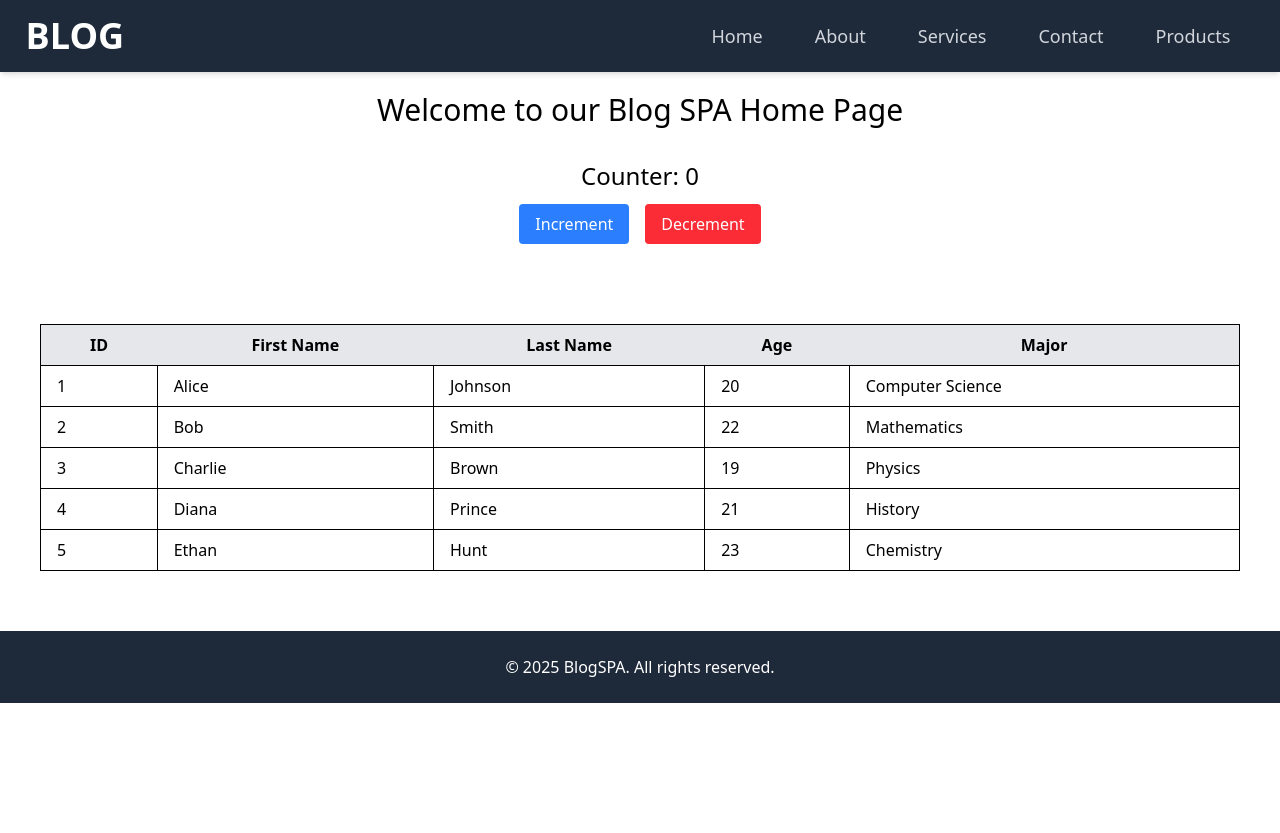
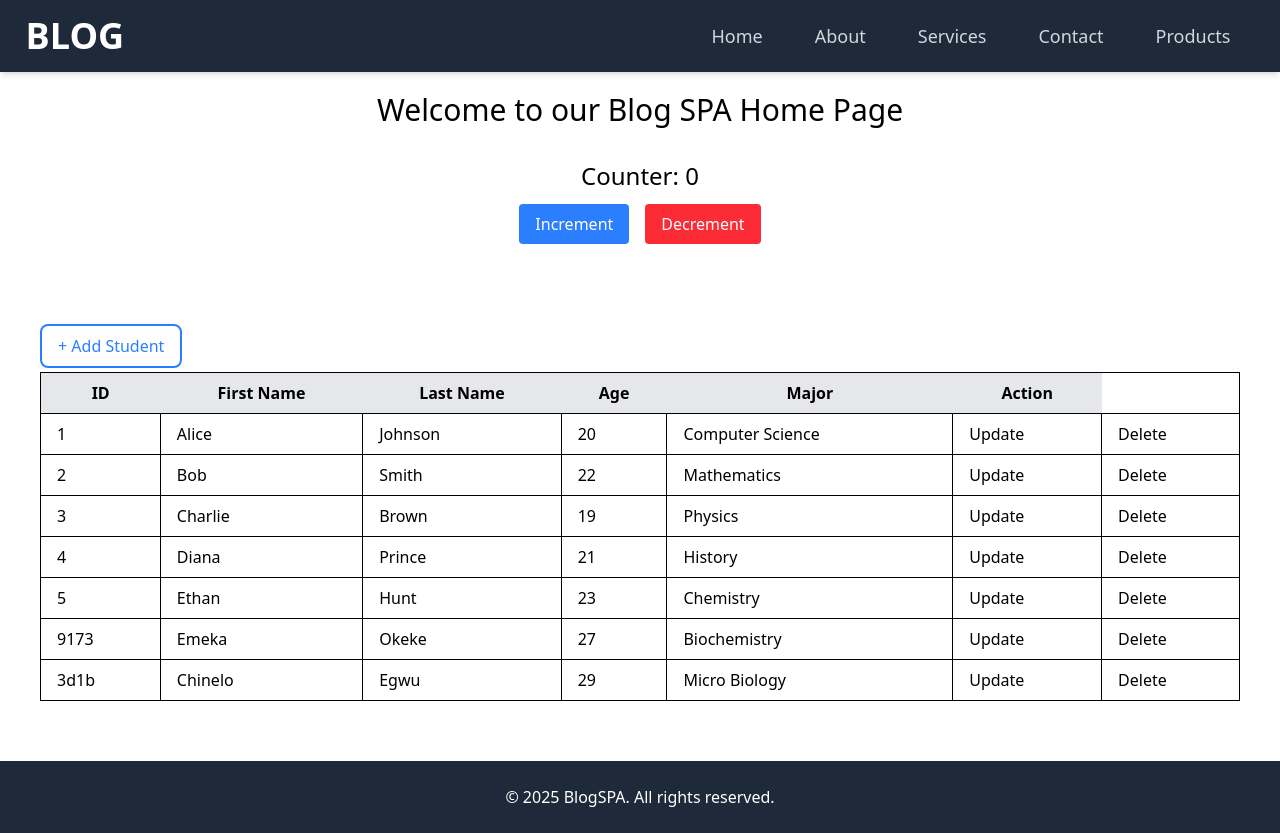
Before and after one commit to cenphilips/static-page, a React (Vite) app in the folder React/blogSPA/: page / in a window 1280 px wide. Before the commit the page ends 800 px from the top, so only its background shows below. Built offline with nearby package versions, Linux system fonts and the light colour scheme; data requests are answered from the project's data file.

Commit message:
post data to the json server

```diff
--- a/React/blogSPA/data/db.json
+++ b/React/blogSPA/data/db.json
@@ -34,6 +34,20 @@
       "lastname": "Hunt",
       "age": 23,
       "major": "Chemistry"
+    },
+    {
+      "id": "9173",
+      "firstname": "Emeka",
+      "lastname": "Okeke",
+      "age": 27,
+      "major": "Biochemistry"
+    },
+    {
+      "id": "3d1b",
+      "firstname": "Chinelo",
+      "lastname": "Egwu",
+      "age": 29,
+      "major": "Micro Biology"
     }
   ],
   "Courses": [
@@ -67,7 +81,6 @@
       "title": "Organic Chemistry",
       "credits": 4
     }
-
   ],
   "Products": [
     {
@@ -87,7 +100,6 @@
       "name": "Smartwatches",
       "price": "$150",
       "vendor": "Samsung"
-
     },
     {
       "id": 4,
@@ -106,7 +118,6 @@
       "name": "Printable Fabric",
       "price": "$20",
       "vendor": "Joann"
-
     },
     {
       "id": 7,
@@ -125,7 +136,6 @@
       "name": "Energy Drinks",
       "price": "$2",
       "vendor": "Monster"
-
     },
     {
       "id": 10,
--- /dev/null
+++ b/React/blogSPA/src/AddStudent.jsx
@@ -0,0 +1,128 @@
+import React, { useState } from 'react'
+import { useNavigate } from 'react-router-dom'
+
+const AddStudent = () => {
+  const [firstName, setFirstName] = useState('')
+  const [lastName, setLastName] = useState('')
+  const [dob, setDob] = useState('')
+  const [major, setMajor] = useState('')
+  const [errMsg, setErrMsg] = useState('')
+  const [succ, setSucc] = useState('')
+  const navigate = useNavigate()
+
+  const handleSubmit = async (e) => {
+    e.preventDefault()
+    try{
+        if (!firstName || !lastName || !dob || !major) {
+          setErrMsg('Please fill in all fields')
+        }else{
+            const age = new Date().getFullYear() - new Date(dob).getFullYear();
+            const newStudent = {
+                firstname: firstName,
+                lastname: lastName,
+                age,
+                major
+            };
+            const res = await fetch('http://localhost:3000/Students', {
+                method: 'POST',
+                headers: {
+                    'Content-Type': 'application/json'
+                },
+                body: JSON.stringify(newStudent)
+            })
+            if(!res.ok) {
+                throw new Error("Failed to add user")
+            }
+            // const data = await res.json();
+            setSucc('Student added successfully');
+            setTimeout(() => {
+                navigate('/')
+            }, 5000)
+        }
+
+    }catch (error) {
+        setErrMsg(`Error: ${error.message}`)
+    }
+  }
+
+  return (
+    <div className='h-screen'>
+      <h1 className='text-3xl text-center mt-10'>Add Student Page</h1>
+      <div>
+        <form
+          onSubmit={handleSubmit}
+          className='w-1/2 mx-auto border-2 rounded-lg p-5 mt-10'
+        >
+          {errMsg && <p className='text-red-500 mb-5'>{errMsg}</p>}
+          {succ && <p className='text-green-500 mb-5'>{succ}</p>}
+          <div className='m-5'>
+            <label htmlFor='firstName' className='block mb-2'>
+              First Name:{' '}
+            </label>
+            <input
+              type='text'
+              id='firstName'
+              name='firstName'
+              className='border-2 rounded-lg px-4 py-2 w-full'
+              placeholder='First Name'
+              onChange={(e) => setFirstName(e.target.value)}
+              onClick={() => setErrMsg('')}
+            />
+          </div>
+          <div className='m-5'>
+            <label htmlFor='firstName' className='block mb-2'>
+              Last Name:{' '}
+            </label>
+            <input
+              type='text'
+              id='lastName'
+              name='lastName'
+              className='border-2 rounded-lg px-4 py-2 w-full'
+              placeholder='Last Name'
+              onChange={(e) => setLastName(e.target.value)}
+              onClick={() => setErrMsg('')}
+            />
+          </div>
+          <div className='m-5'>
+            <label htmlFor='dob' className='block mb-2'>
+              DOB:{' '}
+            </label>
+            <input
+              type='date'
+              id='dob'
+              name='dob'
+              className='border-2 rounded-lg px-4 py-2 w-full'
+              placeholder='Date of Birth'
+              onChange={(e) => setDob(e.target.value)}
+              onClick={() => setErrMsg('')}
+            />
+          </div>
+          <div className='m-5'>
+            <label htmlFor='major' className='block mb-2'>
+              Major:{' '}
+            </label>
+            <input
+              type='text'
+              id='major'
+              name='major'
+              className='border-2 rounded-lg px-4 py-2 w-full'
+              placeholder='Major'
+              onChange={(e) => setMajor(e.target.value)}
+              onClick={() => setErrMsg('')}
+            />
+          </div>
+          <div className='m-5'>
+            <button
+              type='submit'
+              className='bg-green-500 text-white w-full px-4 py-2 rounded-lg cursor-pointer'
+            >
+              Add Student
+            </button>
+          </div>
+        </form>
+      </div>
+    </div>
+  )
+}
+
+export default AddStudent
--- a/React/blogSPA/src/App.jsx
+++ b/React/blogSPA/src/App.jsx
@@ -6,6 +6,7 @@ import Nav from './Nav'
 import { Routes, Route } from 'react-router-dom'
 import Footer from './Footer'
 import Home from './Home'
+import AddStudent from './AddStudent'
 
 
 function App() {
@@ -19,6 +20,7 @@ function App() {
         <Route path='/products' element={<Products />} />
         <Route path='/services' element={<Services />} />
         <Route path='/contact' element={<Contact />} />
+        <Route path='/add-student' element={<AddStudent />} />
       </Routes>
       <Footer />
     </>
--- a/React/blogSPA/src/Home.jsx
+++ b/React/blogSPA/src/Home.jsx
@@ -1,15 +1,20 @@
 import React, { useState, useEffect } from 'react'
+import { Link } from 'react-router-dom'
 
 const Home = () => {
   const [count, setCount] = useState(0)
   const [students, setStudents] = useState([])
 
-
   useEffect(() => {
-    fetch("http://localhost:3000/Students")
-      .then((res) => res.json())
+    fetch('http://localhost:3000/Students')
+      .then((res) => {
+        if (!res.ok) {
+          throw new Error('Network response was not ok')
+        }
+        return res.json()
+      })
       .then((data) => setStudents(data))
-      .catch((err) => console.log(err));
+      .catch((err) => console.log(err))
   }, [])
   return (
     <div className=''>
@@ -36,6 +41,14 @@ const Home = () => {
             </button>
           </div>
           <div className='mt-10 w-full p-10'>
+            <div>
+              <Link
+                to='/add-student'
+                className='text-blue-500 mb-1 inline-block border-2 rounded-lg px-4 py-2'
+              >
+                + Add Student
+              </Link>
+            </div>
             <table className='table-auto w-full border-collapse border border-gray-400'>
               <thead className='px-4 py-2 bg-gray-200 border'>
                 <tr>
@@ -44,6 +57,7 @@ const Home = () => {
                   <th className='px-4 py-2'>Last Name</th>
                   <th className='px-4 py-2'>Age</th>
                   <th className='px-4 py-2'>Major</th>
+                  <th className='px-4 py-2'>Action</th>
                 </tr>
               </thead>
               <tbody>
@@ -54,6 +68,12 @@ const Home = () => {
                     <td className='border px-4 py-2'>{student.lastname}</td>
                     <td className='border px-4 py-2'>{student.age}</td>
                     <td className='border px-4 py-2'>{student.major}</td>
+                    <td className='border px-4 py-2'>
+                      <button>Update</button>
+                    </td>
+                    <td className='border px-4 py-2'>
+                      <button>Delete</button>
+                    </td>
                   </tr>
                 ))}
               </tbody>
--- a/React/blogSPA/src/Products.jsx
+++ b/React/blogSPA/src/Products.jsx
@@ -7,7 +7,12 @@ const Products = (props) => {
 
 useEffect(() => {
         fetch("http://localhost:3000/Products")
-        .then((res) => res.json())
+        .then((res) => {
+          if (!res.ok) {
+            throw new Error('Network response was not ok');
+          }
+          return res.json();
+        })
         .then((data) => setProducts(data))
         .catch((err) => console.log(err));
 }, [])
```
Lines whose indentation alone changed are shown as unchanged.
